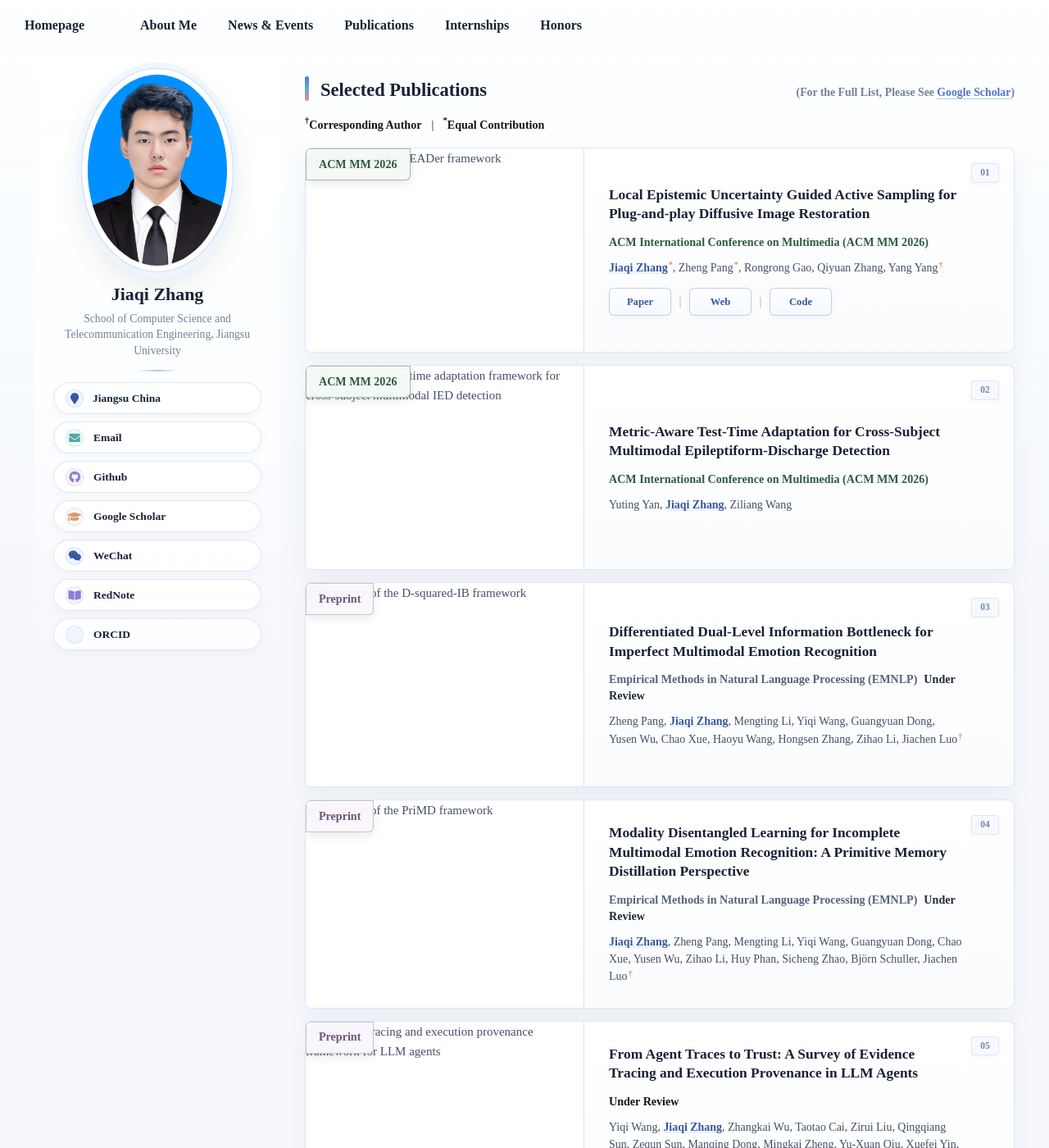
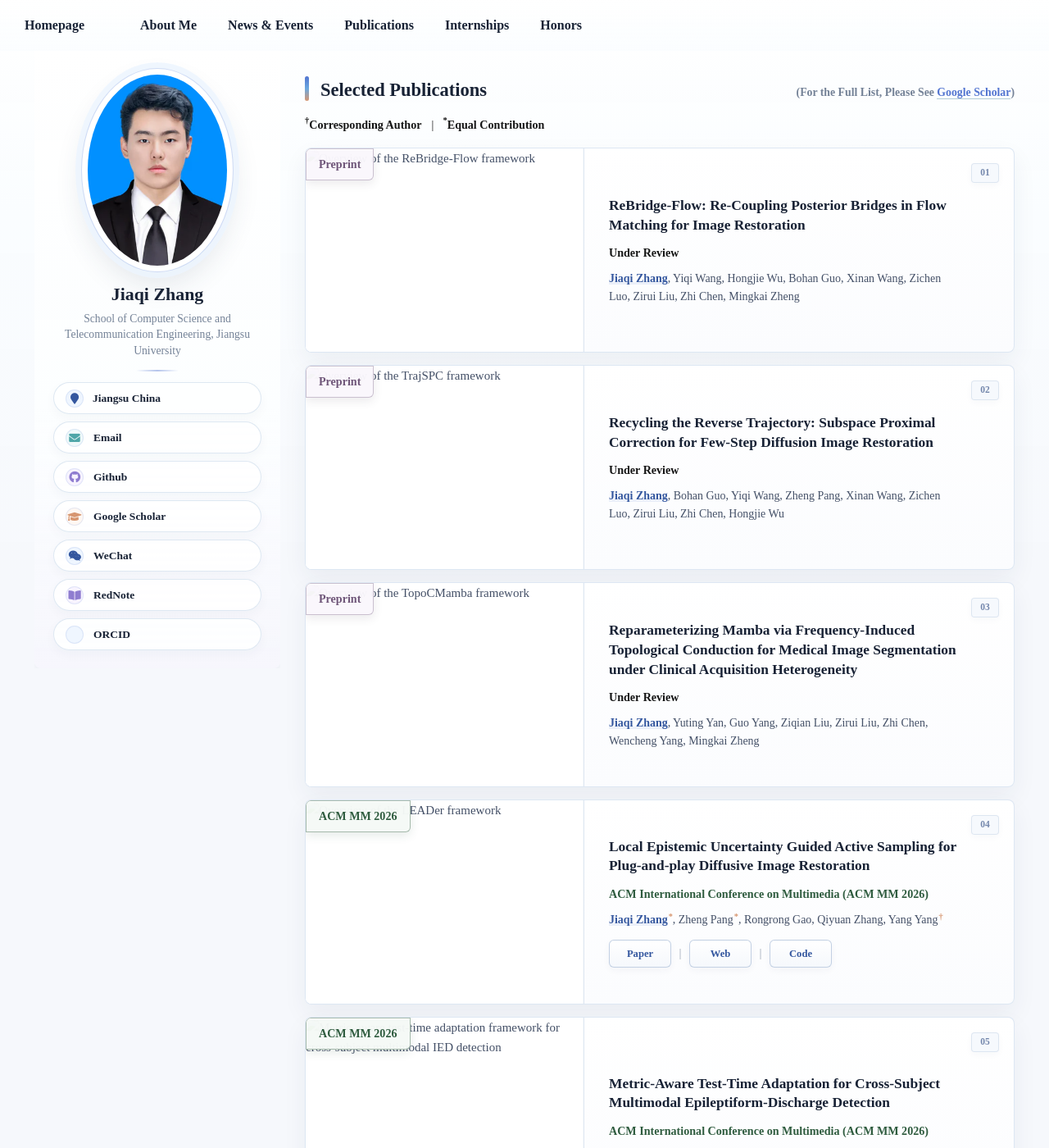
Before and after one commit to JiaqiZhang-Sengoku/JiaqiZhang-Sengoku.github.io, a Jekyll site: the page built from _pages/includes/pub.md, in a window 1280 px wide and 1400 px high. Shown: the whole window at 82% size. Built offline with Jekyll 4.4.1, drawn with Linux system fonts in a browser that asks for light colours; our own code applies the rules of GitHub Pages for plain Markdown files.

Commit message:
20260707

```diff
--- a/_pages/includes/pub.md
+++ b/_pages/includes/pub.md
@@ -6,6 +6,48 @@
 <p class="publications-note"><span><sup>†</sup> Corresponding Author</span><span><sup>*</sup> Equal Contribution</span></p>
 
 <div class="publications-panel">
+
+<div class="paper-box">
+  <div class="paper-box-image">
+    <div>
+      <div class="badge">Preprint</div>
+      <img loading="lazy" decoding="async" src="Images/Thumbnails/Publication/ReBridge-Flow-png.webp" alt="Overview of the ReBridge-Flow framework" width="960" height="443" data-original-src="Images/Publication/ReBridge-Flow.png">
+    </div>
+  </div>
+  <div class="paper-box-text">
+    <div class="paper-title">ReBridge-Flow: Re-Coupling Posterior Bridges in Flow Matching for Image Restoration</div>
+    <div class="paper-venue paper-venue--review"><strong class="paper-status paper-status--review">Under Review</strong></div>
+    <div class="paper-authors"><strong>Jiaqi Zhang</strong>, Yiqi Wang, Hongjie Wu, Bohan Guo, Xinan Wang, Zichen Luo, Zirui Liu, Zhi Chen, Mingkai Zheng</div>
+  </div>
+</div>
+
+<div class="paper-box">
+  <div class="paper-box-image">
+    <div>
+      <div class="badge">Preprint</div>
+      <img loading="lazy" decoding="async" src="Images/Thumbnails/Publication/TrajSPC-png.webp" alt="Overview of the TrajSPC framework" width="939" height="640" data-original-src="Images/Publication/TrajSPC.png">
+    </div>
+  </div>
+  <div class="paper-box-text">
+    <div class="paper-title">Recycling the Reverse Trajectory: Subspace Proximal Correction for Few-Step Diffusion Image Restoration</div>
+    <div class="paper-venue paper-venue--review"><strong class="paper-status paper-status--review">Under Review</strong></div>
+    <div class="paper-authors"><strong>Jiaqi Zhang</strong>, Bohan Guo, Yiqi Wang, Zheng Pang, Xinan Wang, Zichen Luo, Zirui Liu, Zhi Chen, Hongjie Wu</div>
+  </div>
+</div>
+
+<div class="paper-box">
+  <div class="paper-box-image">
+    <div>
+      <div class="badge">Preprint</div>
+      <img loading="lazy" decoding="async" src="Images/Thumbnails/Publication/TopoCMamba-png.webp" alt="Overview of the TopoCMamba framework" width="960" height="508" data-original-src="Images/Publication/TopoCMamba.png">
+    </div>
+  </div>
+  <div class="paper-box-text">
+    <div class="paper-title">Reparameterizing Mamba via Frequency-Induced Topological Conduction for Medical Image Segmentation under Clinical Acquisition Heterogeneity</div>
+    <div class="paper-venue paper-venue--review"><strong class="paper-status paper-status--review">Under Review</strong></div>
+    <div class="paper-authors"><strong>Jiaqi Zhang</strong>, Yuting Yan, Guo Yang, Ziqian Liu, Zirui Liu, Zhi Chen, Wencheng Yang, Mingkai Zheng</div>
+  </div>
+</div>
 
 <div class="paper-box">
   <div class="paper-box-image">
```
Also changed, not shown: Images/Publication/ReBridge-Flow.png (added), Images/Publication/TopoCMamba.png (added), Images/Publication/TrajSPC.png (added), Images/Thumbnails/Publication/ReBridge-Flow-png.webp (added), Images/Thumbnails/Publication/TopoCMamba-png.webp (added), Images/Thumbnails/Publication/TrajSPC-png.webp (added), Images/Thumbnails/manifest.json, 3 other files.
